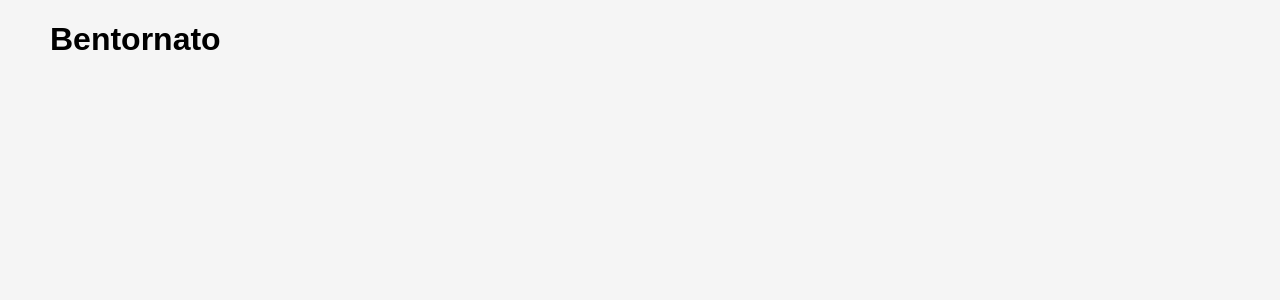
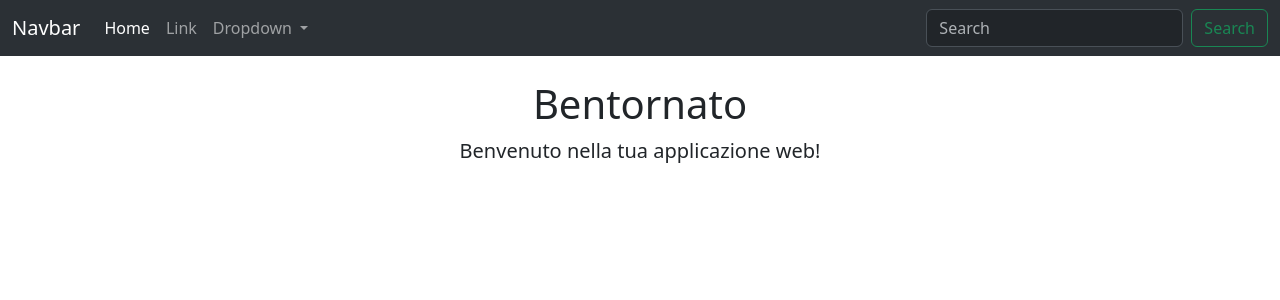
Before and after one commit to lucianobalzano007/login_admin_site, a Flask app: page /home in a window 1280 px wide. Shown: the top 300 px of the page. Run offline with Flask 3, Linux system fonts and the light colour scheme.

Commit message:
Add Bootstrap navbar and search functionality to index.html

```diff
--- a/templates/index.html
+++ b/templates/index.html
@@ -4,11 +4,47 @@
         <meta charset="UTF-8">
         <meta name="viewport" content="width=device-width, initial-scale=1.0">
         <title>Bentornato</title>
-        <link rel="stylesheet" href="{{ url_for('static', filename='style.css') }}">
+        <!-- <link rel="stylesheet" href="{{ url_for('static', filename='style.css') }}"> -->
+        <link href="https://cdn.jsdelivr.net/npm/bootstrap@5.3.8/dist/css/bootstrap.min.css" rel="stylesheet" integrity="sha384-sRIl4kxILFvY47J16cr9ZwB07vP4J8+LH7qKQnuqkuIAvNWLzeN8tE5YBujZqJLB" crossorigin="anonymous">
     </head>
     <body>
-        <div class="header">
+        <nav class="navbar navbar-expand-lg bg-body-tertiary" data-bs-theme="dark">
+            <div class="container-fluid">
+                <a class="navbar-brand" href="#">Navbar</a>
+                <button class="navbar-toggler" type="button" data-bs-toggle="collapse" data-bs-target="#navbarSupportedContent" aria-controls="navbarSupportedContent" aria-expanded="false" aria-label="Toggle navigation">
+                <span class="navbar-toggler-icon"></span>
+                </button>
+                <div class="collapse navbar-collapse" id="navbarSupportedContent">
+                <ul class="navbar-nav me-auto mb-2 mb-lg-0">
+                    <li class="nav-item">
+                    <a class="nav-link active" aria-current="page" href="#">Home</a>
+                    </li>
+                    <li class="nav-item">
+                    <a class="nav-link" href="#">Link</a>
+                    </li>
+                    <li class="nav-item dropdown">
+                    <a class="nav-link dropdown-toggle" href="#" role="button" data-bs-toggle="dropdown" aria-expanded="false">
+                        Dropdown
+                    </a>
+                    <ul class="dropdown-menu">
+                        <li><a class="dropdown-item" href="#">Action</a></li>
+                        <li><a class="dropdown-item" href="#">Another action</a></li>
+                        <li><hr class="dropdown-divider"></li>
+                        <li><a class="dropdown-item" href="#">Something else here</a></li>
+                    </ul>
+                    </li>
+                </ul>
+                <form class="d-flex" role="search">
+                    <input class="form-control me-2" type="search" placeholder="Search" aria-label="Search"/>
+                    <button class="btn btn-outline-success" type="submit">Search</button>
+                </form>
+                </div>
+            </div>
+        </nav>
+        <div class="container-xxl bd-gutter my-md-4 text-center">
             <h1>Bentornato</h1>
+            <p class="lead">Benvenuto nella tua applicazione web!</p>
         </div>
+        <script src="https://cdn.jsdelivr.net/npm/bootstrap@5.3.8/dist/js/bootstrap.bundle.min.js" integrity="sha384-FKyoEForCGlyvwx9Hj09JcYn3nv7wiPVlz7YYwJrWVcXK/BmnVDxM+D2scQbITxI" crossorigin="anonymous"></script>
     </body>
 </html>
```
